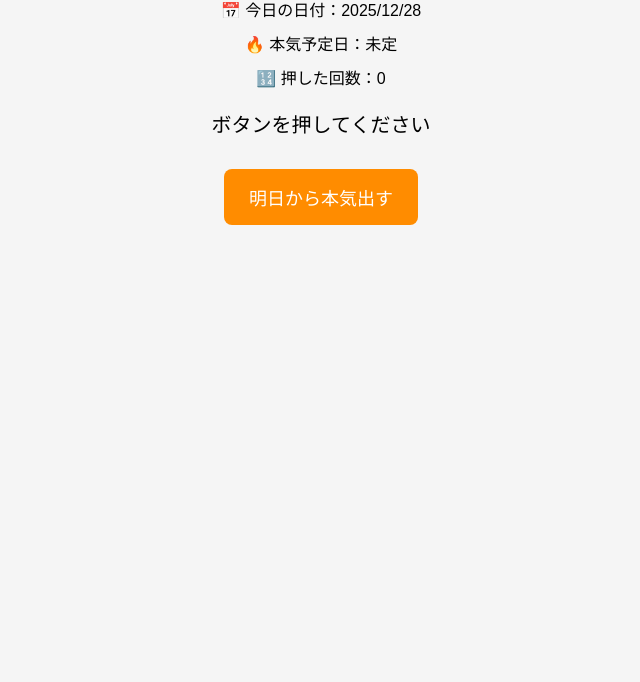
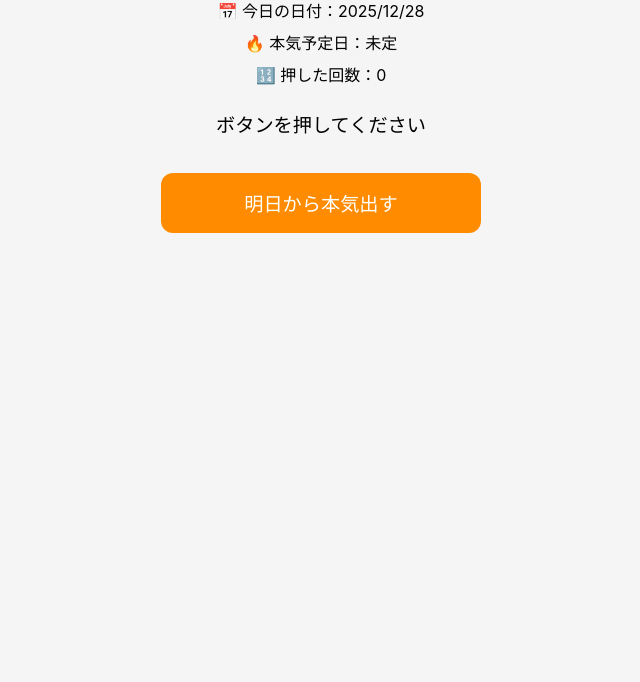
Before and after one commit to KA86-ship-it/honki-button, a plain HTML site: page index.html in a window 1280 px wide. Shown: the part 118-800 px from the top of the page, without its empty margins (319-959 px from the left). Drawn offline with Linux system fonts and the light colour scheme.

Commit message:
Add files via upload

```diff
--- a/index.html
+++ b/index.html
@@ -2,35 +2,56 @@
 <html lang="ja">
 <head>
   <meta charset="UTF-8">
+  <meta name="viewport" content="width=device-width, initial-scale=1.0">
   <title>明日から本気出すボタン</title>
   <style>
     body {
-    font-family: sans-serif;
+      font-family: -apple-system, BlinkMacSystemFont, "Hiragino Kaku Gothic ProN", sans-serif;
       background: #f5f5f5;
       text-align: center;
-    padding: 30px;
+      margin: 0;
+      padding: 5vh 5vw;
+      box-sizing: border-box;
+      transition: background 0.5s ease;
     }
+
     h1 {
-    margin-bottom: 10px;
+      font-size: 1.8rem;
+      margin-bottom: 1rem;
     }
+
     .info {
-    margin: 10px 0;
-    font-size: 16px;
+      margin: 0.5rem 0;
+      font-size: 1rem;
     }
-  #excuse {
-    margin: 20px 0;
-    font-size: 20px;
+
+    #excuse, #congrats {
+      margin: 1.5rem 0;
+      font-size: 1.2rem;
       min-height: 2em;
+      padding: 0 1rem;
     }
+
+    #congrats {
+      display: none;
+      font-size: 1.6rem;
+      font-weight: bold;
+      color: #000;
+    }
+
     button {
-    padding: 15px 25px;
-    font-size: 18px;
+      width: 80vw;
+      max-width: 320px;
+      padding: 16px 0;
+      font-size: 1.2rem;
       border: none;
-    border-radius: 8px;
+      border-radius: 12px;
       background: #ff8c00;
       color: white;
       cursor: pointer;
+      transition: background 0.3s;
     }
+
     button:hover {
       background: #ff7000;
     }
@@ -45,6 +66,7 @@
   <div class="info">🔢 押した回数：<span id="count">0</span></div>
 
   <div id="excuse">ボタンを押してください</div>
+  <div id="congrats">🎉 100回達成！<br>あなたは『明日から本気出す』の達人です 🎊</div>
 
   <button id="mainButton">明日から本気出す</button>
 
@@ -54,32 +76,24 @@ const excuses = [
       "キリがいい日から","来月から","来年から（本気）","今日は情報収集の日","やる気が整っていない",
       "まだ本番じゃない","今日は助走","気圧のせい","体が本気を拒否している","やろうと思えばできる",
       "今やると逆に効率が悪い","今日は準備期間","やる気はある（行動は別）","今日は温存","今日は英気を養う日",
-
       "明日はやる気出る予定","今日は心の整理中","やるには覚悟が足りない","今日は無理をしない方針","今日は安全運転",
       "今日は慎重派","今日は省エネモード","今日は低燃費","本気はまだ奥にある","まだ出す段階じゃない",
       "今日は見送る判断","今日は戦略的撤退","今日は判断保留","今日は休養優先","今日は自分に優しく",
       "今日は様子を見る日","今日は流れが違う","今日はタイミングじゃない","今日は縁がない","今日は気分が違う",
-
       "今日は集中力が行方不明","今日は脳が起動していない","今日は心が追いついていない","今日はやる気が外出中","今日は気力が欠席",
       "今日はモチベーション不在","今日は気持ちが曇り","今日は判断力が低下中","今日は本気が迷子","今日は自制心が休暇中",
       "今日はエネルギー節約日","今日は気合いが未配達","今日は本気が渋滞中","今日は精神的メンテナンス","今日はやる気充電中",
       "今日は気持ちが追いつかない","今日は心身の調整日","今日は静観する日","今日は流れを読む日","今日は待ちの姿勢",
-
       "今日は準備だけで終わる予定","今日は下見で終了","今日は計画倒れの日","今日は理論上やる日","今日は概念だけ進めた",
       "今日は脳内で完了","今日は想像で達成","今日は気持ちだけ前進","今日はイメトレ完璧","今日は気分だけ達成",
-
       "今日は哲学的休養","今日は精神修行中","今日は未来の自分に託す","今日は次の自分に任せる","今日は後回し力を発揮",
       "今日は延期力が高い","今日は先延ばしが最適解","今日は見なかったことにする","今日はまた今度","今日は何もしない勇気",
-
       "今日は世界が許してくれない","今日は社会が悪い","今日は自分のせいじゃない","今日は環境要因","今日は運が悪い",
       "今日は星の配置が微妙","今日は占いが最下位","今日は厄日","今日はそういう日","今日は流れが重い",
-
       "今日は精神が低空飛行","今日は本気が起きてこない","今日は心が布団から出ない","今日は気力が在庫切れ","今日は本気が欠品中",
       "今日はやる気が配送遅延","今日は内部調整中","今日はシステムメンテ中","今日は再起動が必要","今日はアップデート待ち",
-
       "今日は脳の使用率が高い","今日は感情が多忙","今日は考えすぎた","今日は判断が重い","今日は集中が分散",
       "今日は決断を延期","今日は勢いが足りない","今日は覚悟が未成熟","今日は踏み切れない","今日は気持ちが揺れている",
-
       "今日は自分会議が長引いた","今日は内なる声が反対","今日は心が慎重","今日は精神が防御態勢","今日は様子見が最善",
       "今日は動かない選択","今日は待つ判断","今日は静かな一日","今日は保留が正解","今日は延期が賢明"
     ];
@@ -92,6 +106,7 @@ document.getElementById("today").textContent =
 
     const button = document.getElementById("mainButton");
     const excuseDiv = document.getElementById("excuse");
+    const congratsDiv = document.getElementById("congrats");
     const countSpan = document.getElementById("count");
 
     button.addEventListener("click", () => {
@@ -101,9 +116,14 @@ button.addEventListener("click", () => {
         excuseDiv.textContent =
           excuses[Math.floor(Math.random() * excuses.length)];
       } else {
-    excuseDiv.textContent =
-      "🎉 100回達成！\nあなたは『明日から本気出す』の達人です。";
+        excuseDiv.style.display = "none";
+        congratsDiv.style.display = "block";
+        congratsDiv.style.color = "#000";
+        document.body.style.background = "#ffffff";
         button.textContent = "最初から";
+        button.style.background = "#ff8c00";
+        button.style.color = "#fff";
+        button.style.border = "none";
         button.onclick = () => location.reload();
       }
     });
```
Lines whose indentation alone changed are shown as unchanged.
